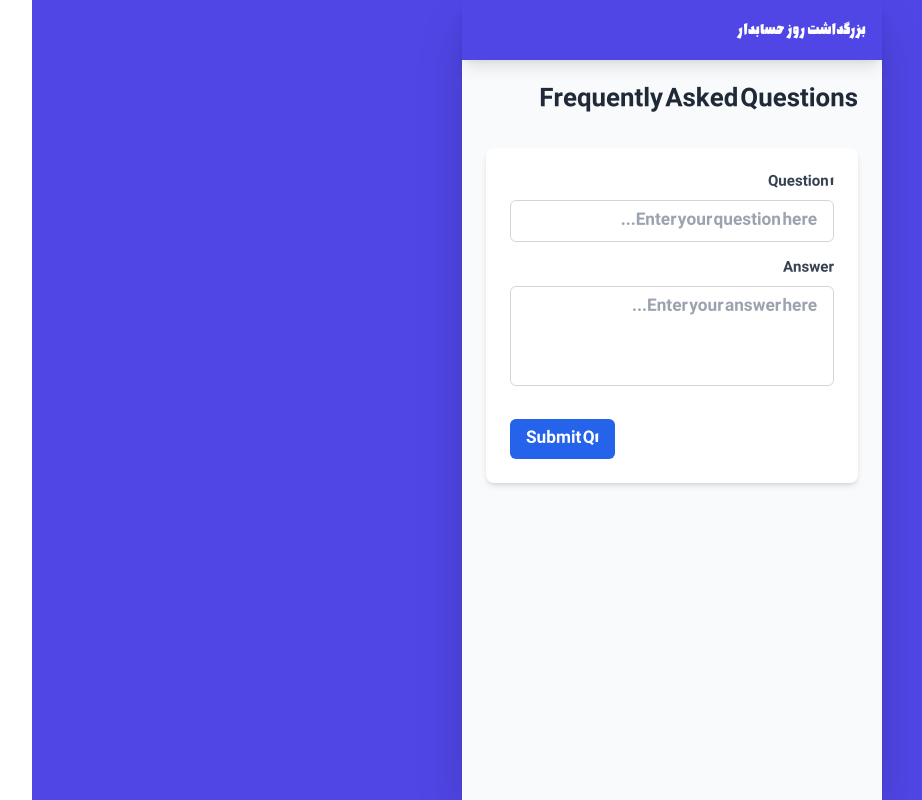
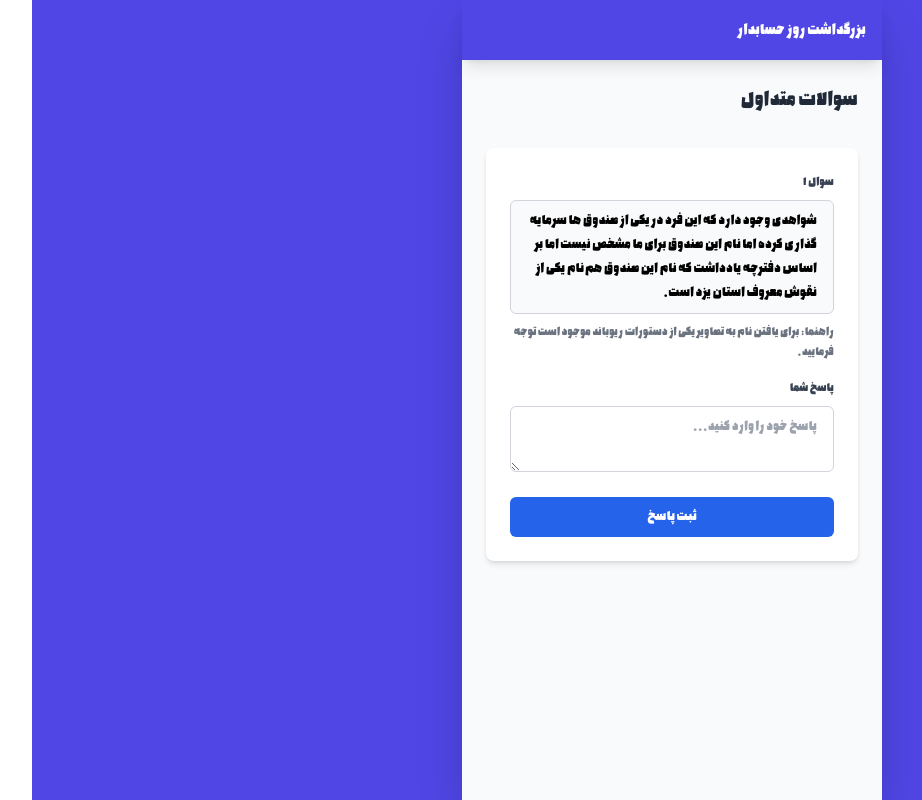
Before and after one commit to isatispooya/gameclient, a React (Vite) app: page /qa in a window 1280 px wide. Shown: the whole page, without its empty margins (41-963 px from the left). Built offline with nearby package versions, Linux system fonts and the light colour scheme.

Commit message:
qa finish

```diff
--- a/src/mudole/Q&A/components/qa.tsx
+++ b/src/mudole/Q&A/components/qa.tsx
@@ -1,42 +1,106 @@
-const Qa = ({ question, handler, answer, setAnswer }) => {
-  const qeustions = [
+import React, { useEffect } from "react";
+
+const Qa = () => {
+  const [currentQuestionIndex, setCurrentQuestionIndex] = React.useState(0);
+  const [userAnswer, setUserAnswer] = React.useState("");
+  const [message, setMessage] = React.useState("");
+
+  const questions = [
     {
-      question: `ش درف نیا هک دراد دوجو یده دنص زا یکی رد قو اه قودنص نیا مان اما هدرک یراذگ هیامرس، رب ام یا صخشم ب اما تسین ا ر د ساس اددای هچرتف وا تش فگ هک هدش هت نیا مان ودنص ق یکی مان مه ن زا م شوق رع دزی ناتسا فو ا .تس ان ودنص نیا م گ هیامرس ق یراذ ؟تسیچ`,
-      answer: "سلام",
+      question:
+        "شواهدی وجود دارد که این فرد در یکی از صندوق ها سرمایه گذاری کرده اما نام این صندوق برای ما مشخص نیست اما بر اساس دفترچه یادداشت که نام این صندوق هم نام یکی از نقوش معروف استان یزد است.",
+      hint: "راهنما: برای یافتن نام به تصاویر یکی از دستورات ریوباند موجود است توجه فرمایید.",
+      answer: "ترمه",
+    },
+    {
+      question: "نام نماد گروه پیشگامان کویر چیست",
+      hint: "",
+      answer: "بازرگام",
+    },
+    {
+      question: "تعداد لوگوهای پیشگامان کویر چندعدد است؟ عدد را وارد کنید.",
+      hint: "حال به درب ورودی سالن مراجعه کرده و تعداد تکرار لوگو های موجود در در را پیدا کنید.",
+      answer: "5",
+    },
+    {
+      question:
+        "یاسین دهقان یکی از مشاوران مشهور کسب‌وکاری بوده که توانست آقای اصلانی را از بحران های زیادی نجات دهد. او می‌تواند اطلاعات خوبی از روش برون رفت از بحران به ما دهد باید اورا ملاقات کنیم. با توجه به نمایشگر های گشواره کنار ها این اسم را پیدا کنید و با توجه به آن به سوال زیر پاسخ دهید. با پاسخ به این سوال برنده جایزه 5 بلیت ورودی رایگان به این سمینار با موضوع (نقشه راه مدیران مراکز آموزشی) شوید. زمان برگزاری دوره در چه روزی صورت گرفته است؟",
+      hint: "باکس پاسخگویی: جمعه",
+      answer: "جمعه",
     },
   ];
 
+  const handleSubmit = () => {
+    const currentQuestion = questions[currentQuestionIndex];
+    if (
+      userAnswer.trim().toLowerCase() === currentQuestion.answer.toLowerCase()
+    ) {
+      if (currentQuestionIndex < questions.length - 1) {
+        setCurrentQuestionIndex(currentQuestionIndex + 1);
+        setUserAnswer("");
+        setMessage("آفرین! جواب درست بود.");
+      } else {
+        setMessage("تبریک! شما به همه سوالات پاسخ دادید.");
+      }
+    } else {
+      setMessage("جواب اشتباه است. لطفا دوباره تلاش کنید.");
+    }
+  };
+
+  useEffect(() => {
+    setMessage("");
+  }, [currentQuestionIndex]);
+
+  const currentQuestion = questions[currentQuestionIndex];
+
   return (
     <div className="max-w-4xl mx-auto p-6 space-y-8">
-      <h2 className="text-2xl font-bold text-gray-800 mb-6">
-        Frequently Asked Questions
-      </h2>
+      <h2 className="text-2xl font-bold text-gray-800 mb-6">سوالات متداول</h2>
 
       <div className="bg-white rounded-lg shadow-md p-6 transition-all hover:shadow-lg">
         <div className="space-y-4">
           <div>
             <label className="block text-sm font-medium text-gray-700 mb-2">
-              Question 1
+              سوال {currentQuestionIndex + 1}
             </label>
-            <input
-              type="text"
-              className="w-full px-4 py-2 border border-gray-300 rounded-md focus:ring-2 focus:ring-blue-500 focus:border-blue-500 outline-none transition-all"
-              placeholder="Enter your question here..."
-            />
+            <p className="w-full px-4 py-2 border border-gray-300 rounded-md bg-gray-50">
+              {currentQuestion.question}
+            </p>
+            {currentQuestion.hint && (
+              <p className="text-sm text-gray-500 mt-2">
+                {currentQuestion.hint}
+              </p>
+            )}
           </div>
           <div>
             <label className="block text-sm font-medium text-gray-700 mb-2">
-              Answer
+              پاسخ شما
             </label>
             <textarea
-              className="w-full px-4 py-2 border border-gray-300 rounded-md focus:ring-2 focus:ring-blue-500 focus:border-blue-500 outline-none transition-all min-h-[100px] resize-none"
-              placeholder="Enter your answer here..."
+              value={userAnswer}
+              onChange={(e) => setUserAnswer(e.target.value)}
+              className="w-full px-4 py-2 border border-gray-300 rounded-md focus:ring-2 focus:ring-blue-500 focus:border-blue-500"
+              placeholder="پاسخ خود را وارد کنید..."
             />
           </div>
-          <div className="flex justify-end pt-2">
-            <button className="bg-blue-600 text-white px-4 py-2 rounded-md hover:bg-blue-700 transition-colors focus:ring-2 focus:ring-blue-500 focus:ring-offset-2">
-              Submit Q1
+          <div className="flex flex-col gap-2">
+            <button
+              onClick={handleSubmit}
+              className="bg-blue-600 text-white px-4 py-2 rounded-md hover:bg-blue-700 transition-colors"
+            >
+              ثبت پاسخ
             </button>
+            {message && (
+              <p
+                className={`text-sm ${
+                  message.includes("آفرین") || message.includes("تبریک")
+                    ? "text-green-600"
+                    : "text-red-600"
+                }`}
+              >
+                {message}
+              </p>
+            )}
           </div>
         </div>
       </div>
```
